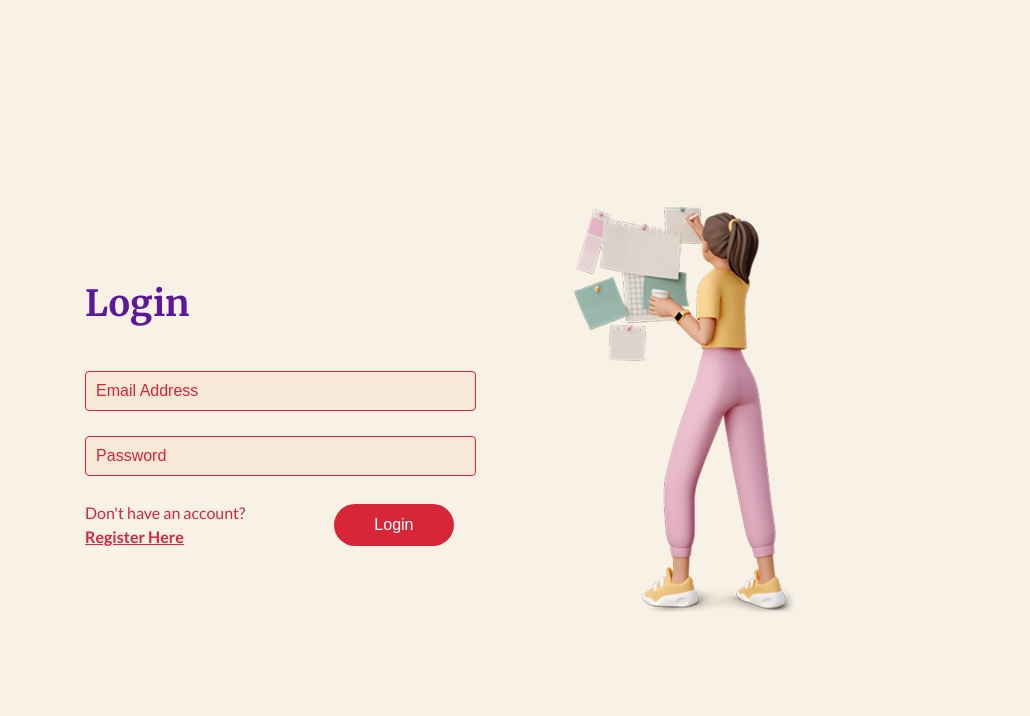
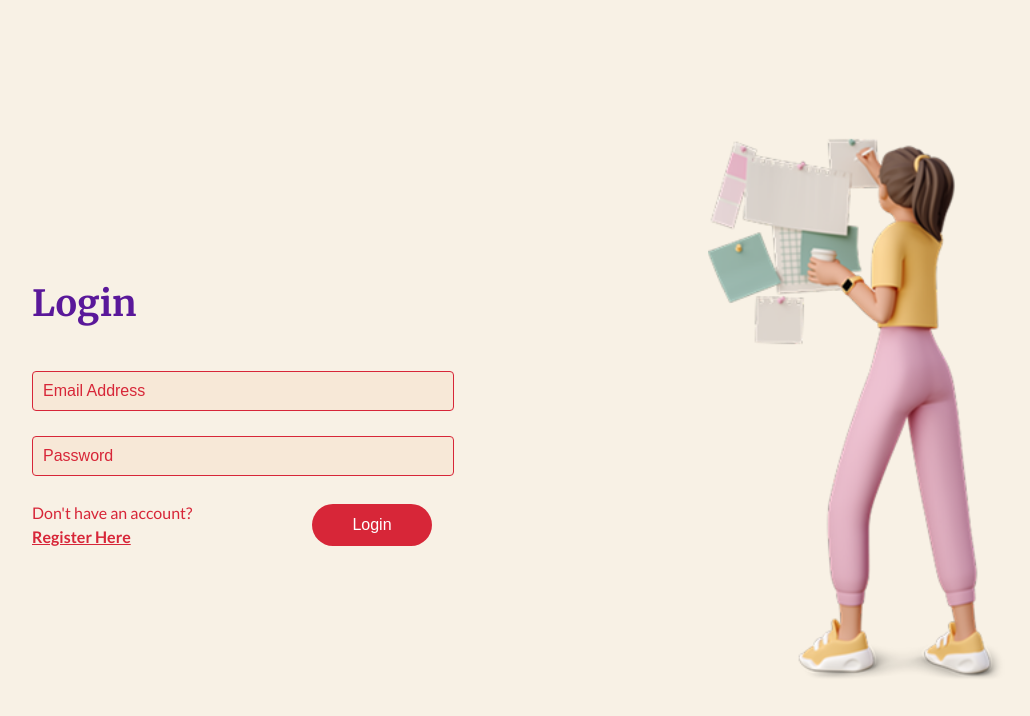
Before and after one commit to MariemOuer/Full_stack_website, a React (Create React App) app in the folder Frontend/: page /login in a window 1280 px wide. Shown: the top 716 px of the page, without its empty margins (208-1238 px from the left). Built offline with nearby package versions, Linux system fonts and the light colour scheme; no server answers.

Commit message:
scoping login styling

```diff
--- a/Frontend/src/Views/LoginView.jsx
+++ b/Frontend/src/Views/LoginView.jsx
@@ -1,7 +1,6 @@
 import React, { useState } from "react";
 import { useAuthController } from "../controllers/AuthController";
 import { Link, useNavigate } from "react-router-dom";
-import "../styles/main.css";
 import "../styles/login.css";
 
 const LoginView = () => {
@@ -47,7 +46,7 @@ const LoginView = () => {
               <p className="register-link">
                 Don't have an account?{" "}
                 <span className="register-here">
-                    <Link to="/signup">Register Here</Link>
+                  <Link to="/signup">Register Here</Link>
                 </span>
               </p>
               <button type="submit">Login</button>
--- a/Frontend/src/styles/login.css
+++ b/Frontend/src/styles/login.css
@@ -2,7 +2,7 @@
 @import url('https://fonts.googleapis.com/css2?family=Merriweather:wght@400;700&family=Lato:wght@400;700&display=swap');
 
 /* Set the background color for the entire page */
-body {
+.login-page {
   background-color: #F8F1E5;
   margin: 0; /* Remove default margin */
   padding: 0; /* Remove default padding */
@@ -13,14 +13,14 @@ body {
   font-family: 'Lato', sans-serif; /* Apply Lato font to all text */
 }
 
-.login-page {
+.login-page .login-wrapper {
   width: 100%;
   display: flex;
   justify-content: center; /* Center the wrapper horizontally */
   align-items: center; /* Center the wrapper vertically */
 }
 
-.login-wrapper {
+.login-page .login-wrapper {
   display: flex;
   align-items: center; /* Center items vertically */
   gap: 50px; /* Add space between the form and the image */
@@ -127,7 +127,7 @@ body {
 }
 
 /* Login image styling */
-.login-image {
+.login-page .login-image {
   width: 300px; /* Set a fixed width for the image */
   height: auto; /* Maintain aspect ratio */
   margin-left: 50px; /* Push the image to the right */
@@ -136,12 +136,12 @@ body {
 
 /* Media Queries for Responsiveness */
 @media (max-width: 768px) {
-  .login-wrapper {
+  .login-page .login-wrapper {
     flex-direction: column; /* Stack items vertically on smaller screens */
     gap: 20px; /* Reduce space between items */
   }
 
-  .login-image {
+  .login-page .login-image {
     display: none; /* Hide the image on smaller screens */
   }
 
```
Also changed, not shown: Frontend/src/Views/HomepageView.jsx (+0 -92 lines).
